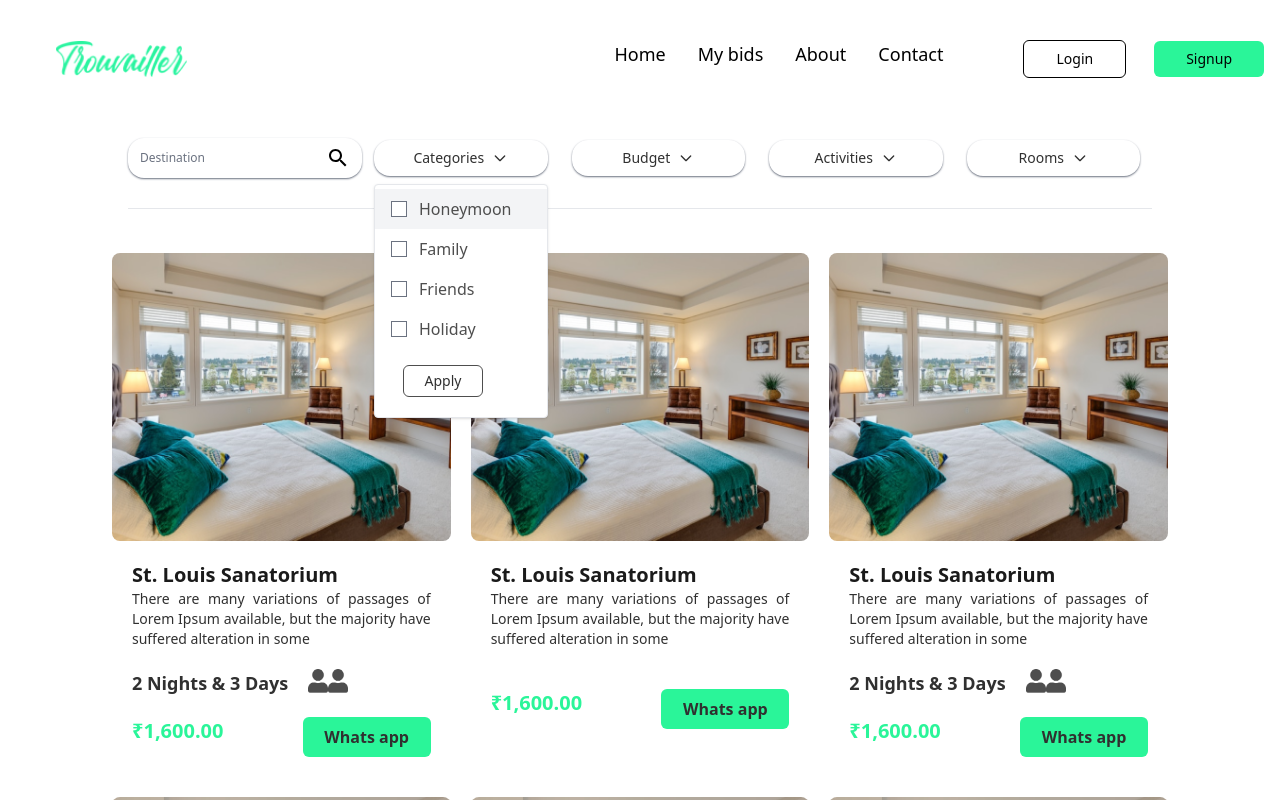
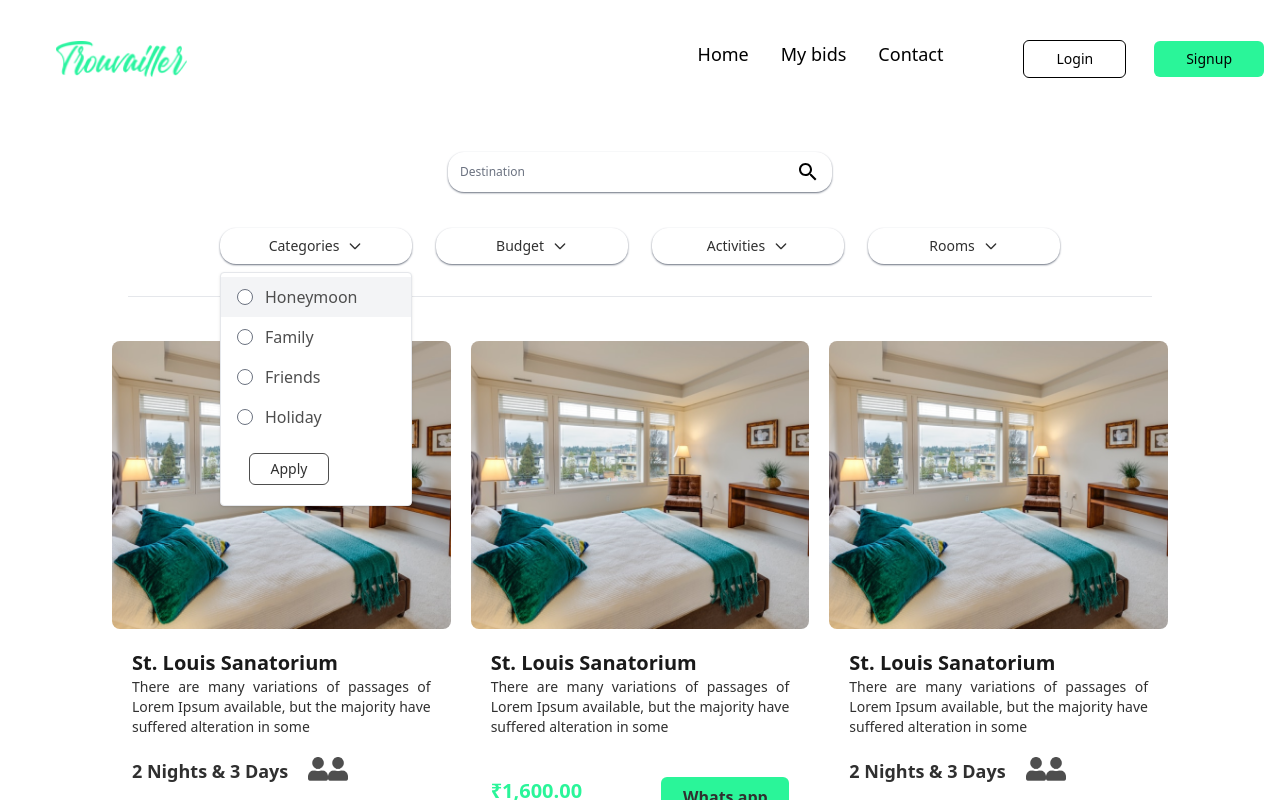
Before and after one commit to jaisonjoshi/Trouvailler-web, a React (Create React App) app: page /list in a window 1280 px wide. Both pictures are taken after a click on the button "Categories". Shown: the top 800 px of the page. Built offline with nearby package versions, Linux system fonts and the light colour scheme.

Commit message:
errors buged

```diff
--- a/src/Pages/Bid/BidStatus.jsx
+++ b/src/Pages/Bid/BidStatus.jsx
@@ -6,7 +6,7 @@ const BidStatus = () => {
     return (
         <div>
             <Navbar />
-            <div className='mx-28  xl:mx-40 pb-16 mt-40'>
+            <div className='mx-12 md:mx-16  lg:mx-28  xl:mx-40 pb-16 mt-40'>
                 <h1 className='text-2xl font-bold text-blacky-bright py-7'>Bid Status</h1>
                 <BidStatusCard />
                 <BidStatusCard />
--- a/src/Pages/Bid/IntroBid.jsx
+++ b/src/Pages/Bid/IntroBid.jsx
@@ -40,7 +40,7 @@ const IntroBid = () => {
             </div>
 
             {/* FAQ block */}
-            <div className='px-10 sm:px-32 bg-graydust-extralight'>
+            <div className='px-10 sm:px-16 lg:px-28 bg-graydust-extralight'>
                 <h1 className='pt-6 text-center font-bold text-2xl'>Frequently asked questions</h1>
                 <div className='pt-6 pb-16'>
                     <FAQ />
--- a/src/Pages/bidform/bidform.jsx
+++ b/src/Pages/bidform/bidform.jsx
@@ -8,12 +8,12 @@ const Bidform = () => {
     return (
         <div className="">
             <div className=""><Navbar /></div>
-            <div className="w-full mt-40 px-40">
+            <div className="w-full mt-40 px-12 md:px-20 lg:px-40">
                 <h1 className="text-4xl  text-blacky-medium font-bold">Bid Today</h1>
                 <p className="text-lg my-5 text-justify text-blacky-dark">There are many variations of passages of Lorem Ipsum available, but the majority have suffered alteration in some form, by injected humour</p>
             </div>
             <form action="" className="" method="post">
-                <div className="py-10 px-40">
+                <div className="py-10 px-12 md:px-20 lg:px-40">
                     <div className="flex mid:mx-10 bordercolour text-graydust-medium rounded-lg w-72 md:w-1/2 py-2">
                     <FontAwesomeIcon icon={solid('location-dot')} className="h-7 w-7 my-auto mx-4"/>
                     <select name="location" id="location" className="outline-none border border-none w-full text-gray focus:ring-0 focus:ring-offset-0 focus:border-graydust-medium text-graydust-medium">
--- a/src/Pages/components/navbar/navbar.jsx
+++ b/src/Pages/components/navbar/navbar.jsx
@@ -68,10 +68,10 @@ const NavbarTest = () => {
                         class={`p-3 sm:p-0 text-lg text-blacky-dark hover:text-evergreen duration-500`}>
                         My bids
                     </Navbar.Link>
-                    <Navbar.Link href="/"
+                {/*     <Navbar.Link href="/"
                         class={`p-3 sm:p-0 text-lg text-blacky-dark hover:text-evergreen duration-500`}>
                         About
-                    </Navbar.Link>
+                    </Navbar.Link> */}
                     <Navbar.Link href="/"
                         class={`p-3 sm:p-0 text-lg text-blacky-dark hover:text-evergreen duration-500`} >
                         Contact
--- a/src/Pages/list/list.jsx
+++ b/src/Pages/list/list.jsx
@@ -1,4 +1,4 @@
-import React from 'react'
+import React, { useState } from 'react'
 import List1 from '../components/cards/list1'
 import List2 from '../components/cards/list2'
 import Footer from '../components/Footer/Footer'
@@ -6,16 +6,44 @@ import Flowbite from "flowbite-react"
 import { Dropdown } from 'flowbite-react/lib/cjs/components/Dropdown';
 import NavbarTest from '../components/navbar/navbar'
 import SearchIcon from '@mui/icons-material/Search';
+
+
+
 const Home = () => {
+    const [ info, setInfo] = useState({})
+    const [url, setUrl] = useState("");
+    const handleSearchChange = (e) => {
+        setInfo((prev) => ({...prev, [e.target.name] : e.target.value}))
+    }
+
+    const handleChange = (e) =>{
+        const {name,value, checked } =e.target;
+        console.log(`${value} is ${checked}`)
+
+        if(checked) {
+            setInfo((prev) => ({...prev, [e.target.name] : e.target.value}))
+        }
+        else{
+            setInfo((prev) => ({...prev, [e.target.name] :""}))
+        }
+
+    }
+    console.log(info)
+    const handleClick = () => {
+        console.log("i'm going to search for", info.destination,info.checkboxValues)
+
+    }
+
     return (
         <div className="mt-32">
             <NavbarTest />
-            <div className="md:flex justify-center items-center w-[80%] mx-auto">
-                <div className="flex">
-                    <div className="flex items-center justify-between focus:ring-0 focus:ring-offset-0 focus:border-graydust-medium outline-none shadow-sm shadow-gray-500 rounded-2xl text-xs py-2 pl-3">
-                        <input type="text border-none outline-none w-[80%] h-[100%] text-2xl" placeholder="Destination"/><SearchIcon  className='w=[20%] mx-3 cursor-pointer'/>
+            <div className="flex justify-center py-6">
+                    <div className="flex items-center w-[30%] justify-between focus:ring-0 focus:ring-offset-0 focus:border-graydust-medium outline-none shadow-sm shadow-gray-500 rounded-2xl text-xs py-2 pl-3">
+                        <input type="text border-none outline-none w-[80%] h-[100%] text-2xl" placeholder="Destination" id= "searchValue" name="destination" onChange={handleSearchChange}/><SearchIcon  className='w=[20%] mx-3 cursor-pointer' onClick={handleClick}/>
                     </div>
                 </div>
+            <div className="md:flex justify-center items-center w-[80%] mx-auto">
+
 
                 {/*Drop down of categories */}
 
@@ -24,19 +52,19 @@ const Home = () => {
                     dismissOnClick={false}
                     class="m-3 w-48 flex md:justify-center sm:justify-start items-center text-blacky-light  shadow-sm shadow-gray-500 rounded-2xl text-xs">
                     <Dropdown.Item>
-                        <input type="checkbox" className=" accent-evergreen" id="honeymoon" name="" value="" />
+                        <input type="radio" className=" accent-evergreen" id="honeymoon" name="category" value="honeymoon" onChange={handleChange}/>
                         <label for="honeymoon" className="pl-3 text-base text-blacky-bright"> Honeymoon</label><br />
                     </Dropdown.Item>
                     <Dropdown.Item>
-                        <input type="checkbox" className="accent-evergreen" id="family" name="" value="" />
+                        <input type="radio" className="accent-evergreen" id="family" name="category" value="family" onChange={handleChange} />
                         <label for="family" className="pl-3 text-base text-blacky-bright"> Family</label><br />
                     </Dropdown.Item>
                     <Dropdown.Item>
-                        <input type="checkbox" className="accent-evergreen" id="friends" name="" value="" />
+                        <input type="radio" className="accent-evergreen" id="friends" name="category" value="friends"  onChange={handleChange}/>
                         <label for="friends" className="pl-3 text-base text-blacky-bright"> Friends</label><br />
                     </Dropdown.Item>
                     <Dropdown.Item>
-                        <input type="checkbox" className="accent-evergreen" id="holiday" name="" value="" />
+                        <input type="radio" className="accent-evergreen" id="holiday" name="category" value="holiday" onChange={handleChange}/>
                         <label for="holiday" className="pl-3 text-base text-blacky-bright"> Holiday</label><br />
                     </Dropdown.Item>
                     <Dropdown.Item>
@@ -49,7 +77,7 @@ const Home = () => {
                     dismissOnClick={false}
                     class="m-3 w-48 flex md:justify-center sm:justify-start items-center text-blacky-light  shadow-sm shadow-gray-500 rounded-2xl text-xs">
                     <Dropdown.Item>
-                        <input type="checkbox" className="accent-evergreen" id="budget1" name="" value="" />
+                        <input type="checkbox" className="accent-evergreen" id="budget1" name="budget" value="below10000" onChange={handleChange} />
                         <label for="budget1" className="pl-3 text-base text-blacky-bright"> Less than 10,000</label><br />
                     </Dropdown.Item>
                     <Dropdown.Item>
--- /dev/null
+++ b/src/hooks/useFetch.js
@@ -0,0 +1,44 @@
+import { useEffect, useState } from "react"
+import axios from "axios"
+
+
+const useFecth = (url) => {
+    const [data, setData] = useState([]);
+    const [loading, setLoading] = useState(false);
+    const [error, setError] = useState(false);
+
+
+
+    useEffect(() => {
+        const fetchData = async ()=>{
+            setLoading(true);
+            try{
+                const res = await axios.get(url);
+                setData(res.data);
+            }catch(err){
+                setError(err);
+            }
+            setLoading(false);
+        }
+
+        fetchData();
+    },[url]);
+
+
+    const reFetch = async ()=> {
+        setLoading(true);
+        try {
+            const res = await axios.get(url);
+            setData(res.data);
+          } catch (err) {
+            setError(err);
+          }
+          setLoading(false);
+
+    }
+
+    return {data, loading, error, reFetch};
+}
+
+
+export default useFecth
--- a/src/index.css
+++ b/src/index.css
@@ -58,8 +58,8 @@ input{outline: none;}
 .marginmtop{
     margin-top: -11rem;
 }
-/*
-* {
+
+/* *  {
     background: #000 !important;
     color: #0f0 !important;
     outline: solid #f00 1px !important;
```
